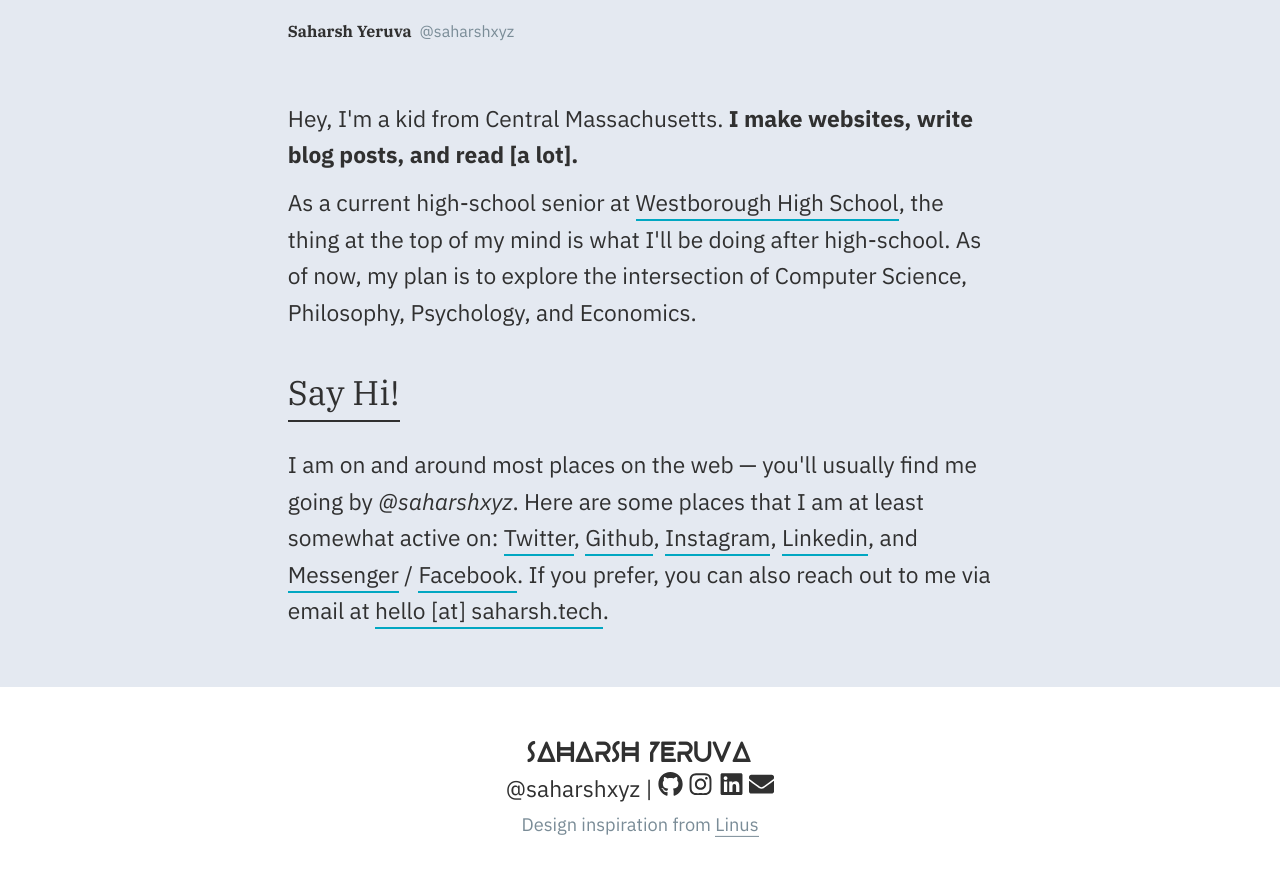
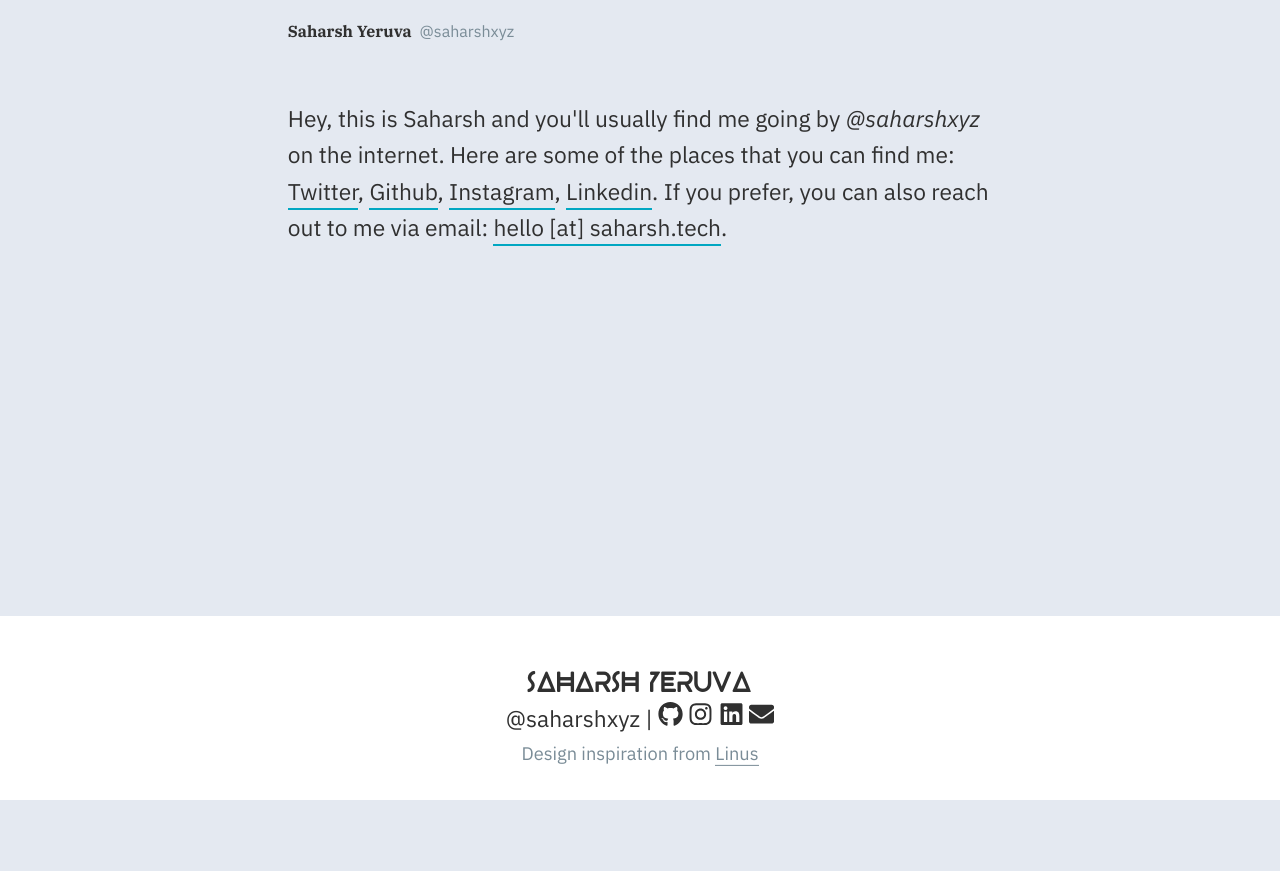
Before and after one commit to saharshxyz/site, a Next.js app: page / in a window 1280 px wide. After the commit the page ends 800 px from the top, so only its background shows below. Built offline with nearby package versions, Linux system fonts and the light colour scheme.

Commit message:
Simplify

```diff
--- a/pages/index.tsx
+++ b/pages/index.tsx
@@ -6,26 +6,8 @@ const Home = () => (
   <Layout>
     <Post>
       <p>
-        Hey, I'm a kid from Central Massachusetts.{' '}
-        <strong>I make websites, write blog posts, and read [a lot].</strong>
-      </p>
-
-      <p>
-        As a current high-school senior at{' '}
-        <a href="http://whs.westboroughk12.org" title="Westborough High School">
-          Westborough High School
-        </a>
-        , the thing at the top of my mind is what I'll be doing after
-        high-school. As of now, my plan is to explore the intersection of
-        Computer Science, Philosophy, Psychology, and Economics.
-      </p>
-
-      <h2>Say Hi!</h2>
-
-      <p>
-        I am on and around most places on the web — you&#39;ll usually find me
-        going by <em>@saharshxyz</em>. Here are some places that I am at least
-        somewhat active on:{' '}
+        Hey, this is Saharsh and you&#39;ll usually find me
+        going by <em>@saharshxyz</em> on the internet. Here are some of the places that you can find me:{' '}
         <a href="https://sahar.sh/t" title="Saharsh&#39;s Twitter">
           Twitter
         </a>
@@ -41,15 +23,7 @@ const Home = () => (
         <a href="https://sahar.sh/ln" title="Saharsh&#39;s Linkedin">
           Linkedin
         </a>
-        , and{' '}
-        <a href="https://sahar.sh/m" title="Saharsh on Messenger">
-          Messenger
-        </a>{' '}
-        /{' '}
-        <a href="https://sahar.sh/fb" title="Saharsh&#39;s Facebook">
-          Facebook
-        </a>
-        . If you prefer, you can also reach out to me via email at{' '}
+        . If you prefer, you can also reach out to me via email:{' '}
         <a href="mailto:hello@saharsh.tech" title="Saharsh&#39;s Email">
           hello [at] saharsh.tech
         </a>
```
